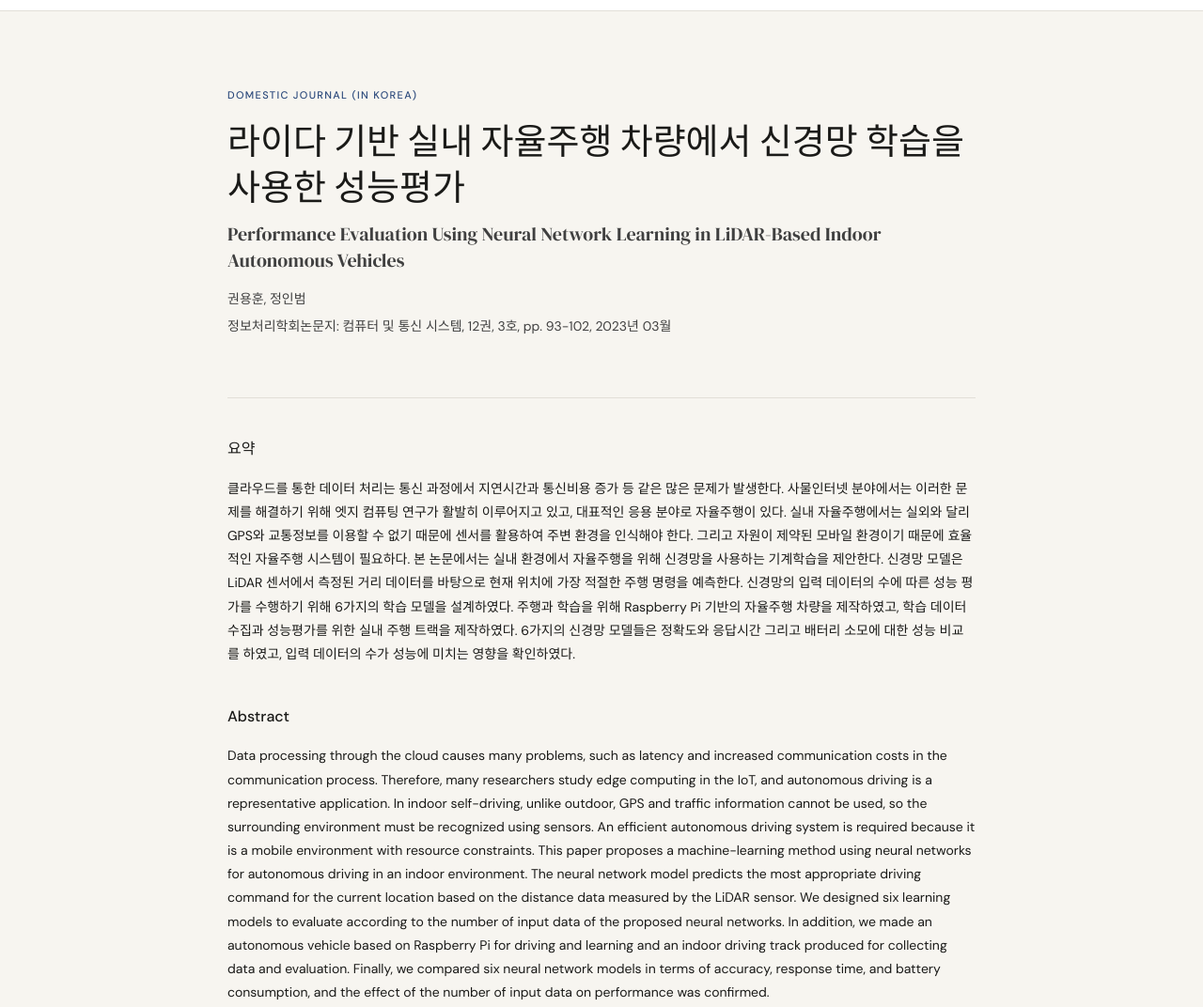
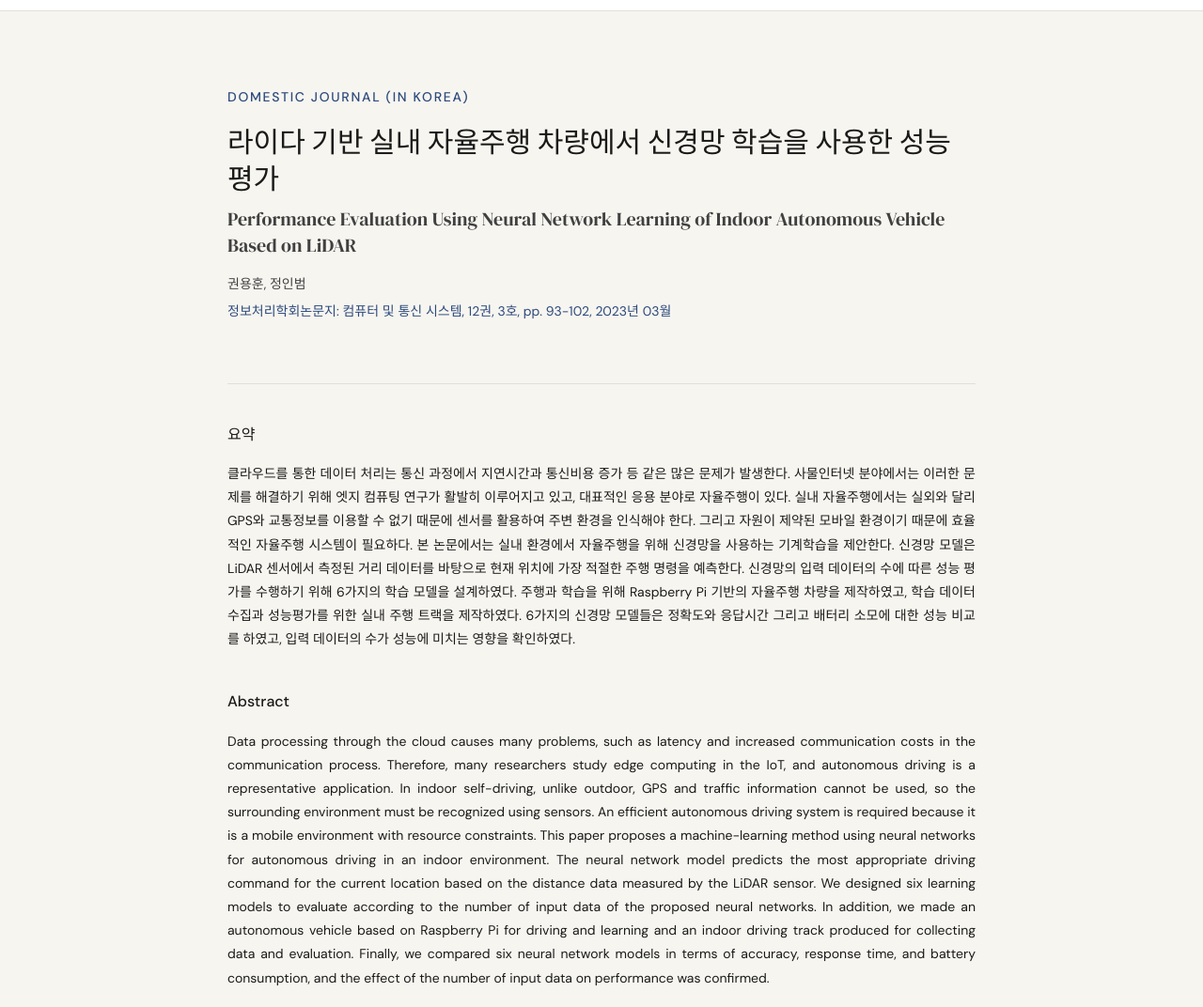
Before and after one commit to Yonghun-Kwon/yonghun-kwon.github.io, a plain HTML site: page publication_index/kci2023.html in a window 1280 px wide. Shown: the part 45-1117 px from the top of the page at 94% size. Drawn offline with Linux system fonts and the light colour scheme.

Commit message:
update index

```diff
--- a/publication_index/kci2023.html
+++ b/publication_index/kci2023.html
@@ -41,24 +41,24 @@
 </header>
 
 <div style="max-width:860px; margin:0 auto; padding:5rem 2rem 4rem;">
-  <div style="font-size:11px; font-weight:500; letter-spacing:0.12em; text-transform:uppercase; color:var(--accent); margin-bottom:1rem;">
+  <div style="font-size:14px; font-weight:500; letter-spacing:0.12em; text-transform:uppercase; color:var(--accent); margin-bottom:1rem;">
     Domestic Journal (in Korea)
   </div>
-  <h1 style="font-family:var(--serif); font-size:38px; font-weight:400; line-height:1.3; margin-bottom:0.6rem;">
+  <h1 style="font-family:var(--serif); font-size:30px; font-weight:400; line-height:1.3; margin-bottom:0.6rem;">
     라이다 기반 실내 자율주행 차량에서 신경망 학습을 사용한 성능평가
   </h1>
   <h2 style="font-family:var(--serif); font-size:20px; font-weight:400; color:var(--muted); line-height:1.4; margin-bottom:1rem;">
-    Performance Evaluation Using Neural Network Learning in LiDAR-Based Indoor Autonomous Vehicles
+    Performance Evaluation Using Neural Network Learning of Indoor Autonomous Vehicle Based on LiDAR
   </h2>
   <p style="font-size:14px; color:var(--muted); margin-bottom:0.3rem;">권용훈, 정인범</p>
-  <p style="font-size:14px; color:var(--muted);">정보처리학회논문지: 컴퓨터 및 통신 시스템, 12권, 3호, pp. 93-102, 2023년 03월</p>
+  <p style="font-size:14px; color:var(--accent);">정보처리학회논문지: 컴퓨터 및 통신 시스템, 12권, 3호, pp. 93-102, 2023년 03월</p>
 </div>
 
 <main style="max-width:860px; margin:0 auto; padding:0 2rem 6rem;">
   <hr style="border:none; border-top:1px solid var(--border); margin-bottom:2.5rem;">
 
   <h2 style="font-size:16px; font-weight:500; margin-bottom:1rem;">요약</h2>
-  <p style="font-size:14px; line-height:1.8; color:var(--text); margin-bottom:2.5rem;">
+  <p style="font-size:14px; line-height:1.8; color:var(--text); margin-bottom:2.5rem; text-align: justify;">
     클라우드를 통한 데이터 처리는 통신 과정에서 지연시간과 통신비용 증가 등 같은 많은 문제가 발생한다. 사물인터넷 분야에서는 이러한 문제를
 해결하기 위해 엣지 컴퓨팅 연구가 활발히 이루어지고 있고, 대표적인 응용 분야로 자율주행이 있다. 실내 자율주행에서는 실외와 달리 GPS와
 교통정보를 이용할 수 없기 때문에 센서를 활용하여 주변 환경을 인식해야 한다. 그리고 자원이 제약된 모바일 환경이기 때문에 효율적인 자율주행
@@ -70,7 +70,7 @@
   </p>
 
   <h2 style="font-size:16px; font-weight:500; margin-bottom:1rem;">Abstract</h2>
-  <p style="font-size:14px; line-height:1.8; color:var(--text); margin-bottom:2.5rem;">
+  <p style="font-size:14px; line-height:1.8; color:var(--text); margin-bottom:2.5rem; text-align: justify;">
     Data processing through the cloud causes many problems, such as latency and increased communication costs in the communication
 process. Therefore, many researchers study edge computing in the IoT, and autonomous driving is a representative application. In indoor
 self-driving, unlike outdoor, GPS and traffic information cannot be used, so the surrounding environment must be recognized using sensors.
```
